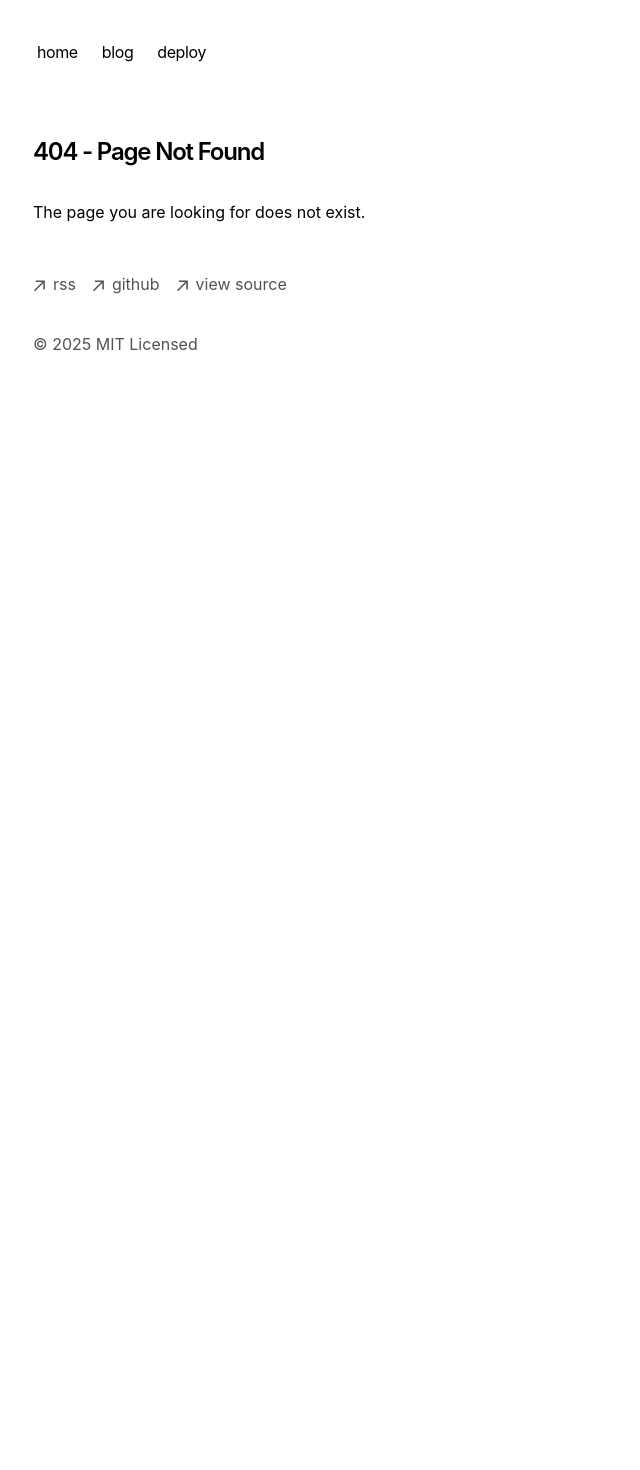
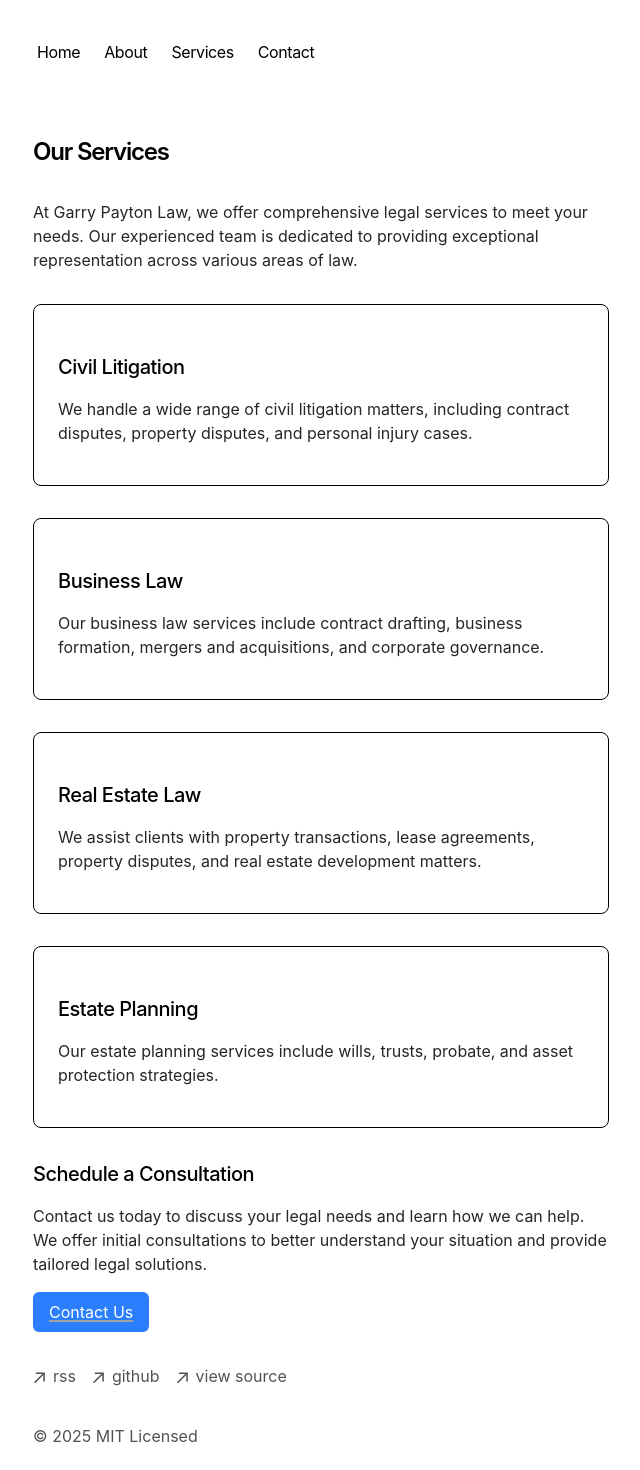
Before and after one commit to ryramzy/matthew-ryland, a Next.js app: page /services in a window 1280 px wide. Before the commit this address had no page. Shown: the top 1470 px of the page, without its empty margins (319-959 px from the left). Before the commit the page ends 800 px from the top, so only its background shows below. Built offline with nearby package versions, Linux system fonts and the light colour scheme.

Commit message:
Transform blog template into law firm website with new pages and content

```diff
--- /dev/null
+++ b/app/about/page.tsx
@@ -0,0 +1,31 @@
+export default function AboutPage() {
+  return (
+    <section>
+      <h1 className="mb-8 text-2xl font-semibold tracking-tighter">
+        About Garry Payton Law
+      </h1>
+      <div className="prose prose-neutral dark:prose-invert">
+        <p className="mb-4">
+          At Garry Payton Law, we are committed to providing exceptional legal services
+          with integrity, professionalism, and dedication. Our firm has been serving
+          clients with distinction, offering comprehensive legal solutions tailored
+          to meet their specific needs.
+        </p>
+        <h2 className="text-xl font-semibold mt-8 mb-4">Our Mission</h2>
+        <p className="mb-4">
+          Our mission is to deliver outstanding legal representation while maintaining
+          the highest standards of professional ethics. We strive to build lasting
+          relationships with our clients based on trust, respect, and results.
+        </p>
+        <h2 className="text-xl font-semibold mt-8 mb-4">Our Values</h2>
+        <ul className="list-disc pl-6 mb-4">
+          <li>Integrity and Professionalism</li>
+          <li>Client-Centered Approach</li>
+          <li>Excellence in Legal Services</li>
+          <li>Clear Communication</li>
+          <li>Dedication to Justice</li>
+        </ul>
+      </div>
+    </section>
+  )
+}
--- a/app/components/nav.tsx
+++ b/app/components/nav.tsx
@@ -2,13 +2,16 @@
 
 const navItems = {
   '/': {
-    name: 'home',
+    name: 'Home',
   },
-  '/blog': {
-    name: 'blog',
+  '/about': {
+    name: 'About',
   },
-  'https://vercel.com/templates/next.js/portfolio-starter-kit': {
-    name: 'deploy',
+  '/services': {
+    name: 'Services',
+  },
+  '/contact': {
+    name: 'Contact',
   },
 }
 
--- /dev/null
+++ b/app/contact/page.tsx
@@ -0,0 +1,74 @@
+export default function ContactPage() {
+  return (
+    <section>
+      <h1 className="mb-8 text-2xl font-semibold tracking-tighter">
+        Contact Us
+      </h1>
+      <div className="prose prose-neutral dark:prose-invert">
+        <p className="mb-4">
+          We're here to help. Please don't hesitate to reach out to us for any
+          legal assistance or questions you may have.
+        </p>
+        <div className="mt-8">
+          <h2 className="text-xl font-semibold mb-4">Contact Information</h2>
+          <p className="mb-2">
+            <strong>Phone:</strong>{' '}
+            <a href="tel:+13126710751" className="text-blue-500 hover:underline">
+              (312) 671-0751
+            </a>
+          </p>
+          <p className="mb-2">
+            <strong>Email:</strong>{' '}
+            <a href="mailto:contact@garrypaytonlaw.com" className="text-blue-500 hover:underline">
+              contact@garrypaytonlaw.com
+            </a>
+          </p>
+          <p className="mb-2">
+            <strong>Address:</strong> Chicago, Illinois
+          </p>
+        </div>
+        <div className="mt-8">
+          <h2 className="text-xl font-semibold mb-4">Send us a Message</h2>
+          <form className="space-y-4">
+            <div>
+              <label htmlFor="name" className="block mb-1">Name</label>
+              <input
+                type="text"
+                id="name"
+                name="name"
+                className="w-full p-2 border rounded-md dark:bg-gray-800 dark:border-gray-700"
+                required
+              />
+            </div>
+            <div>
+              <label htmlFor="email" className="block mb-1">Email</label>
+              <input
+                type="email"
+                id="email"
+                name="email"
+                className="w-full p-2 border rounded-md dark:bg-gray-800 dark:border-gray-700"
+                required
+              />
+            </div>
+            <div>
+              <label htmlFor="message" className="block mb-1">Message</label>
+              <textarea
+                id="message"
+                name="message"
+                rows={4}
+                className="w-full p-2 border rounded-md dark:bg-gray-800 dark:border-gray-700"
+                required
+              ></textarea>
+            </div>
+            <button
+              type="submit"
+              className="px-4 py-2 bg-blue-500 text-white rounded-md hover:bg-blue-600 transition-colors"
+            >
+              Send Message
+            </button>
+          </form>
+        </div>
+      </div>
+    </section>
+  )
+}
--- a/app/layout.tsx
+++ b/app/layout.tsx
@@ -11,15 +11,15 @@
 export const metadata: Metadata = {
   metadataBase: new URL(baseUrl),
   title: {
-    default: 'Next.js Portfolio Starter',
-    template: '%s | Next.js Portfolio Starter',
+    default: 'Garry Payton Law',
+    template: '%s | Garry Payton Law',
   },
-  description: 'This is my portfolio.',
+  description: 'Professional legal services by Garry Payton Law Firm.',
   openGraph: {
-    title: 'My Portfolio',
-    description: 'This is my portfolio.',
+    title: 'Garry Payton Law',
+    description: 'Professional legal services by Garry Payton Law Firm.',
     url: baseUrl,
-    siteName: 'My Portfolio',
+    siteName: 'Garry Payton Law',
     locale: 'en_US',
     type: 'website',
   },
--- a/app/page.tsx
+++ b/app/page.tsx
@@ -1,20 +1,45 @@
-import { BlogPosts } from 'app/components/posts'
-
 export default function Page() {
   return (
     <section>
       <h1 className="mb-8 text-2xl font-semibold tracking-tighter">
-        My Portfolio
+        Welcome to Garry Payton Law
       </h1>
-      <p className="mb-4">
-        {`I'm a Vim enthusiast and tab advocate, finding unmatched efficiency in
-        Vim's keystroke commands and tabs' flexibility for personal viewing
-        preferences. This extends to my support for static typing, where its
-        early error detection ensures cleaner code, and my preference for dark
-        mode, which eases long coding sessions by reducing eye strain.`}
-      </p>
-      <div className="my-8">
-        <BlogPosts />
+      <div className="prose prose-neutral dark:prose-invert">
+        <p className="mb-4">
+          At Garry Payton Law, we provide exceptional legal representation with a
+          commitment to excellence and integrity. Our experienced team is dedicated
+          to serving our clients' needs with professionalism and dedication.
+        </p>
+        <div className="mt-8">
+          <h2 className="text-xl font-semibold mb-4">Why Choose Us?</h2>
+          <ul className="list-disc pl-6 mb-4">
+            <li>Experienced legal professionals</li>
+            <li>Personalized attention to each case</li>
+            <li>Strong track record of success</li>
+            <li>Clear communication and transparency</li>
+            <li>Comprehensive legal solutions</li>
+          </ul>
+        </div>
+        <div className="mt-8">
+          <h2 className="text-xl font-semibold mb-4">Get in Touch</h2>
+          <p className="mb-4">
+            Ready to discuss your legal needs? Contact us today for a consultation.
+          </p>
+          <div className="flex gap-4">
+            <a
+              href="/contact"
+              className="px-4 py-2 bg-blue-500 text-white rounded-md hover:bg-blue-600 transition-colors"
+            >
+              Contact Us
+            </a>
+            <a
+              href="tel:+13126710751"
+              className="px-4 py-2 border rounded-md hover:bg-gray-100 dark:hover:bg-gray-800 transition-colors"
+            >
+              Call: (312) 671-0751
+            </a>
+          </div>
+        </div>
       </div>
     </section>
   )
--- /dev/null
+++ b/app/services/page.tsx
@@ -0,0 +1,60 @@
+export default function ServicesPage() {
+  return (
+    <section>
+      <h1 className="mb-8 text-2xl font-semibold tracking-tighter">
+        Our Services
+      </h1>
+      <div className="prose prose-neutral dark:prose-invert">
+        <p className="mb-4">
+          At Garry Payton Law, we offer comprehensive legal services to meet your needs.
+          Our experienced team is dedicated to providing exceptional representation
+          across various areas of law.
+        </p>
+        <div className="grid gap-8 mt-8">
+          <div className="p-6 border rounded-lg dark:border-gray-700">
+            <h2 className="text-xl font-semibold mb-4">Civil Litigation</h2>
+            <p className="mb-4">
+              We handle a wide range of civil litigation matters, including contract
+              disputes, property disputes, and personal injury cases.
+            </p>
+          </div>
+          <div className="p-6 border rounded-lg dark:border-gray-700">
+            <h2 className="text-xl font-semibold mb-4">Business Law</h2>
+            <p className="mb-4">
+              Our business law services include contract drafting, business formation,
+              mergers and acquisitions, and corporate governance.
+            </p>
+          </div>
+          <div className="p-6 border rounded-lg dark:border-gray-700">
+            <h2 className="text-xl font-semibold mb-4">Real Estate Law</h2>
+            <p className="mb-4">
+              We assist clients with property transactions, lease agreements,
+              property disputes, and real estate development matters.
+            </p>
+          </div>
+          <div className="p-6 border rounded-lg dark:border-gray-700">
+            <h2 className="text-xl font-semibold mb-4">Estate Planning</h2>
+            <p className="mb-4">
+              Our estate planning services include wills, trusts, probate,
+              and asset protection strategies.
+            </p>
+          </div>
+        </div>
+        <div className="mt-8">
+          <h2 className="text-xl font-semibold mb-4">Schedule a Consultation</h2>
+          <p className="mb-4">
+            Contact us today to discuss your legal needs and learn how we can help.
+            We offer initial consultations to better understand your situation and
+            provide tailored legal solutions.
+          </p>
+          <a
+            href="/contact"
+            className="inline-block px-4 py-2 bg-blue-500 text-white rounded-md hover:bg-blue-600 transition-colors"
+          >
+            Contact Us
+          </a>
+        </div>
+      </div>
+    </section>
+  )
+}
```
